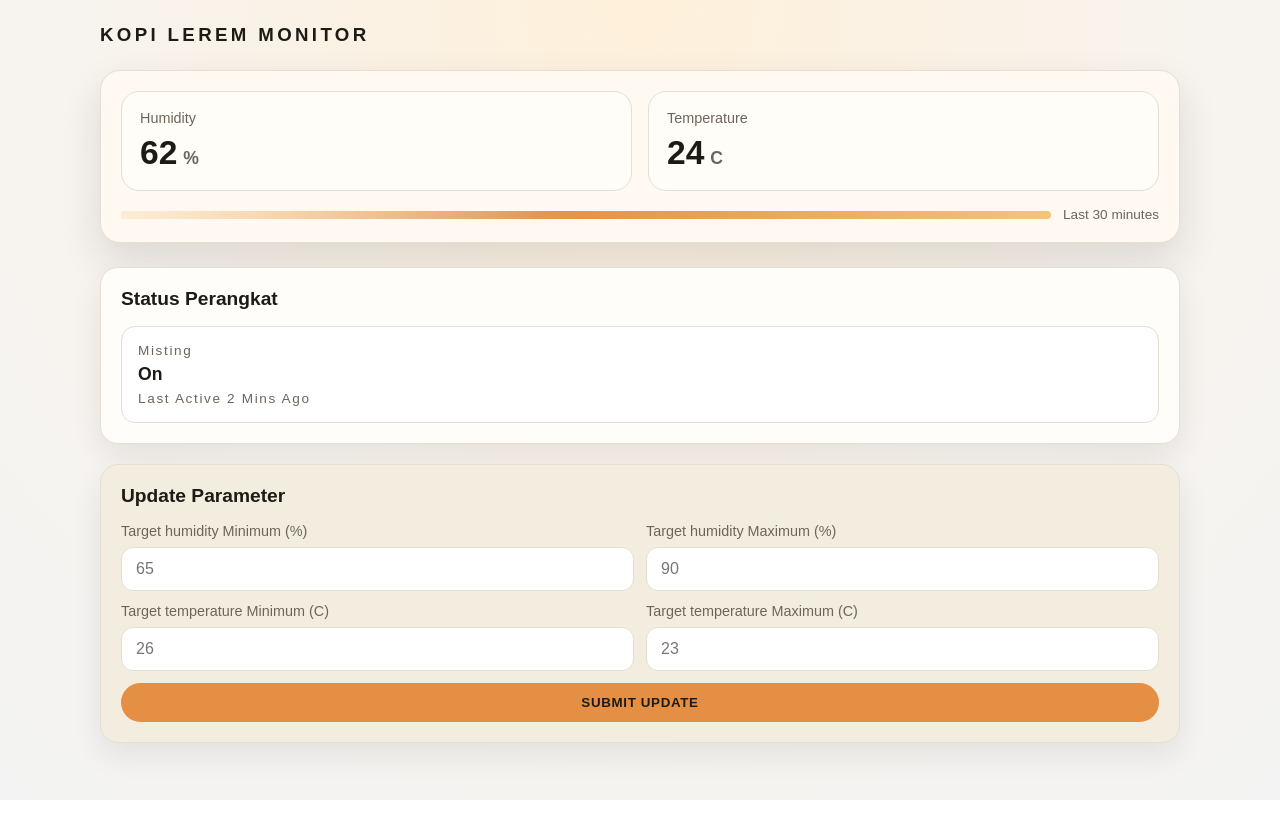
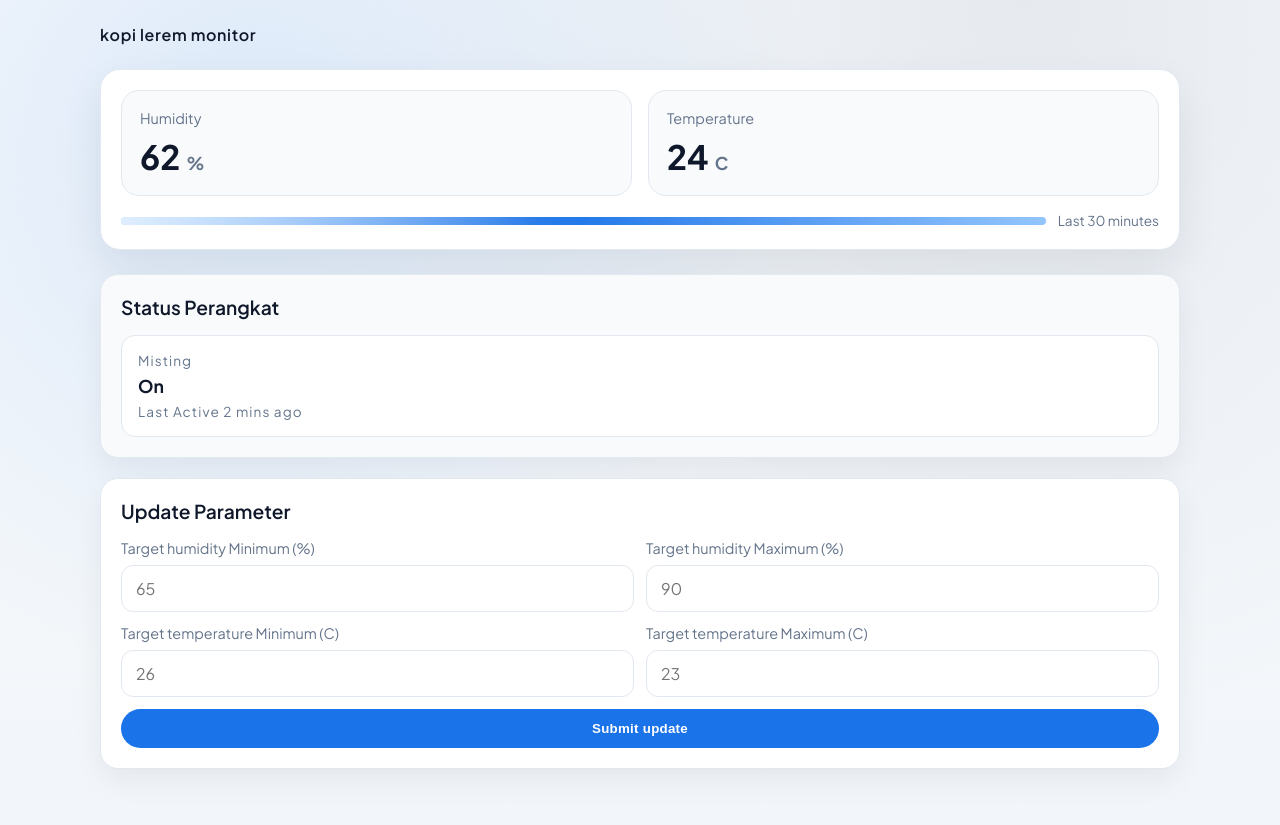
Before and after one commit to PliTheGeek/kopi_lerem_web_control, a website: page public/index.html in a window 1280 px wide. Before the commit the page ends 800 px from the top, so only its background shows below. Drawn offline with Linux system fonts and the light colour scheme.

Commit message:
Update CSS Styling For Usability

```diff
--- a/public/index.html
+++ b/public/index.html
@@ -7,7 +7,7 @@
 		<link rel="preconnect" href="https://fonts.googleapis.com" />
 		<link rel="preconnect" href="https://fonts.gstatic.com" crossorigin />
 		<link
-			href="https://fonts.googleapis.com/css2?family=Space+Grotesk:wght@400;500;600;700&family=Source+Serif+4:wght@400;600&display=swap"
+			href="https://fonts.googleapis.com/css2?family=Plus+Jakarta+Sans:wght@400;500;600;700&display=swap"
 			rel="stylesheet"
 		/>
 		<link rel="stylesheet" href="style.css" />
--- a/public/style.css
+++ b/public/style.css
@@ -6,19 +6,23 @@
 
 :root {
 	color-scheme: light;
-	--bg: #f7f3ee;
-	--ink: #1d1b16;
-	--muted: #6d655c;
-	--accent: #e58f45;
-	--accent-dark: #c4702a;
-	--panel: #fff9f2;
-	--line: #e5ded4;
-	--shadow: 0 18px 40px rgba(29, 27, 22, 0.12);
+	--bg: #f8fafc;
+	--ink: #0f172a;
+	--muted: #64748b;
+	--accent: #1a73e8;
+	--accent-dark: #1558d6;
+	--panel: #ffffff;
+	--line: #e2e8f0;
+	--shadow: 0 18px 40px rgba(15, 23, 42, 0.08);
 }
 
 body {
-	font-family: "SN-Pro", sans-serif;
-	background: radial-gradient(circle at top, #fef0da 0%, #f7f3ee 55%, #f3f3f3 100%);
+	font-family: "Plus Jakarta Sans", "SN-Pro", sans-serif;
+	background-color: var(--bg);
+	background-image:
+		radial-gradient(circle at 20% 15%, rgba(26, 115, 232, 0.12), transparent 45%),
+		radial-gradient(circle at 80% 0%, rgba(148, 163, 184, 0.18), transparent 55%),
+		linear-gradient(180deg, rgba(248, 250, 252, 0.9) 0%, rgba(241, 245, 249, 0.9) 100%);
 	color: var(--ink);
 	min-height: 100vh;
 }
@@ -40,10 +44,9 @@ body {
 }
 
 .logo {
-	font-weight: 700;
-	text-transform: uppercase;
-	letter-spacing: 0.18em;
-	font-size: 14pt;
+	font-weight: 600;
+	letter-spacing: 0.04em;
+	font-size: 1rem;
 }
 
 .nav-meta {
@@ -71,7 +74,7 @@ body {
 }
 
 .hero-text h1 {
-	font-family: "SN-Pro", sans-serif;
+	font-family: "Plus Jakarta Sans", "SN-Pro", sans-serif;
 	font-size: clamp(2.2rem, 3vw, 3.2rem);
 	line-height: 1.1;
 }
@@ -101,7 +104,7 @@ body {
 }
 
 .stat {
-	background: #fffdf8;
+	background: #f8fafc;
 	border: 1px solid var(--line);
 	border-radius: 18px;
 	padding: 18px;
@@ -146,7 +149,7 @@ body {
 	flex: 1;
 	height: 8px;
 	border-radius: 999px;
-	background: linear-gradient(90deg, #f4c47a 0%, #e58f45 45%, #f4c47a 100%);
+	background: linear-gradient(90deg, #93c5fd 0%, #1a73e8 45%, #93c5fd 100%);
 	position: relative;
 	overflow: hidden;
 }
@@ -167,18 +170,18 @@ body {
 }
 
 .panel {
-	background: #f3ede0;
+	background: var(--panel);
 	border: 1px solid var(--line);
 	border-radius: 18px;
 	align-content: start;
 	padding: 20px;
 	display: grid;
 	gap: 16px;
-	box-shadow: 0 12px 30px rgba(29, 27, 22, 0.08);
+	box-shadow: 0 12px 30px rgba(15, 23, 42, 0.06);
 }
 
 .panel.secondary {
-	background: #fffdfa;
+	background: #f8fafc;
 }
 
 .panel-head h2 {
@@ -210,7 +213,7 @@ body {
 	padding: 12px 14px;
 	font-family: inherit;
 	font-size: 1rem;
-	background: #fff;
+	background: #ffffff;
 	transition: border 0.2s ease, box-shadow 0.2s ease;
 }
 
@@ -218,7 +221,7 @@ body {
 .field textarea:focus {
 	outline: none;
 	border-color: var(--accent);
-	box-shadow: 0 0 0 3px rgba(229, 143, 69, 0.2);
+	box-shadow: 0 0 0 3px rgba(26, 115, 232, 0.2);
 }
 
 .field.full {
@@ -231,17 +234,16 @@ body {
 	border-radius: 999px;
 	padding: 12px 20px;
 	background: var(--accent);
-	color: #1d1b16;
+	color: #ffffff;
 	font-weight: 600;
-	letter-spacing: 0.05em;
-	text-transform: uppercase;
+	letter-spacing: 0.02em;
 	cursor: pointer;
 	transition: transform 0.2s ease, box-shadow 0.2s ease, background 0.2s ease;
 }
 
 .submit:hover {
 	background: var(--accent-dark);
-	box-shadow: 0 12px 24px rgba(229, 143, 69, 0.35);
+	box-shadow: 0 12px 24px rgba(26, 115, 232, 0.28);
 	transform: translateY(-1px);
 }
 
@@ -262,8 +264,7 @@ body {
 .snapshot p {
 	font-size: 0.85rem;
 	color: var(--muted);
-	text-transform: capitalize;
-	letter-spacing: 0.12em;
+	letter-spacing: 0.08em;
 }
 
 .snapshot h3 {
```
